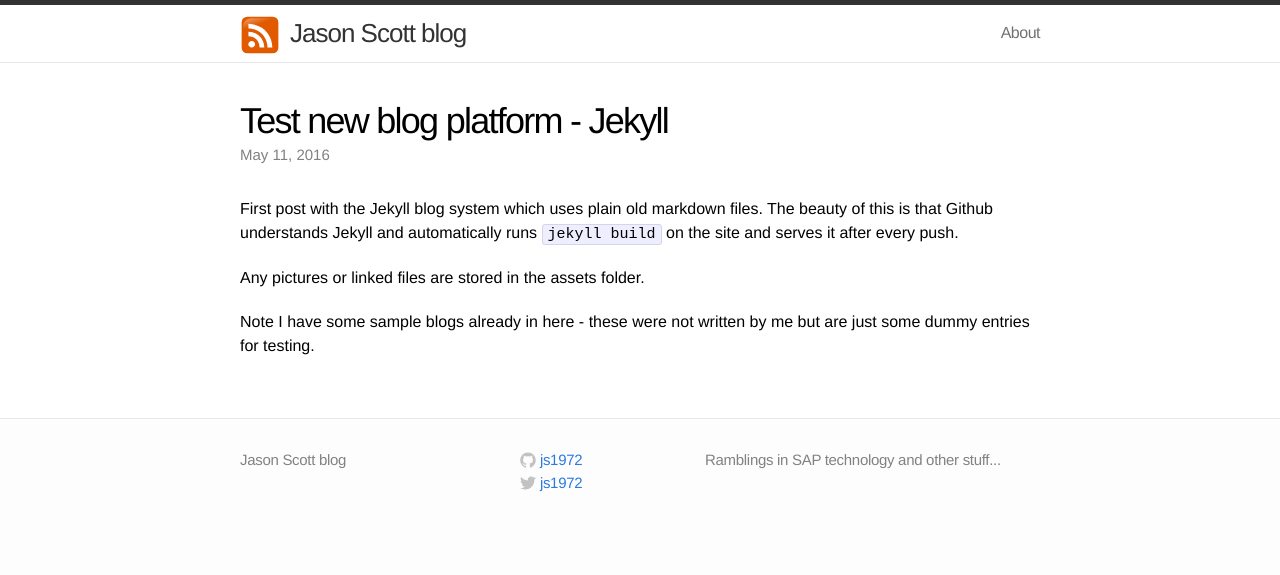
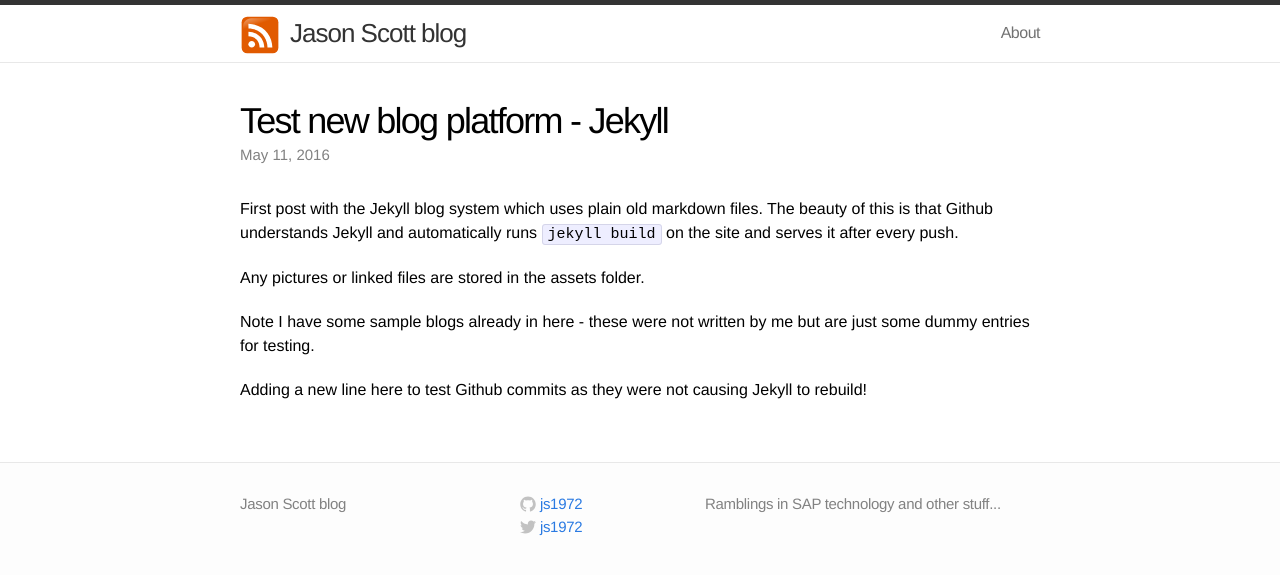
Before and after one commit to js1972/js1972.github.io, a Jekyll site: the page built from _posts/2016-05-11-test-new-blog-platform.markdown, in a window 1280 px wide. Shown: the top 575 px of the page. Built offline with Jekyll 4.4.1, drawn with Linux system fonts in a browser that asks for light colours; comment, search, counter and statistics services are not loaded.

Commit message:
change to recent test blog and drafts

```diff
--- a/_posts/2016-05-11-test-new-blog-platform.markdown
+++ b/_posts/2016-05-11-test-new-blog-platform.markdown
@@ -12,3 +12,5 @@ First post with the Jekyll blog system which uses plain old markdown files. The
 Any pictures or linked files are stored in the assets folder.
 
 Note I have some sample blogs already in here - these were not written by me but are just some dummy entries for testing.
+
+Adding a new line here to test Github commits as they were not causing Jekyll to rebuild!
```
Also changed, not shown: _drafts/2016-05-11-new-blog-template.markdown (renamed from _drafts/2016-05-11-test-new-blog-platform.markdown).
